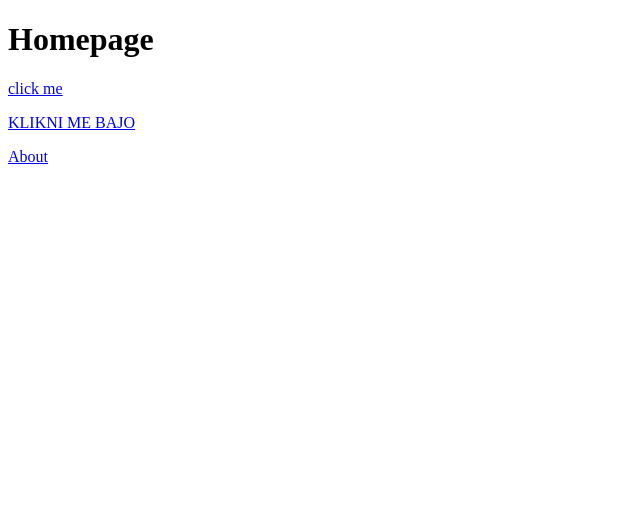
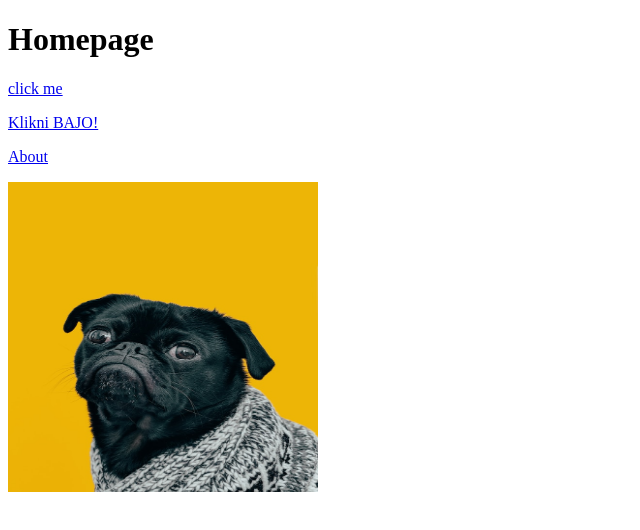
Before and after one commit to jurkenik/git-test, a plain HTML site: page odin-links-and-images/index.html in a window 1280 px wide. Shown: the whole page, without its empty margins (0-640 px from the left). Drawn offline with Linux system fonts and the light colour scheme.

Commit message:
Finished with images and links, going to good commits

```diff
--- a/odin-links-and-images/index.html
+++ b/odin-links-and-images/index.html
@@ -7,12 +7,14 @@
 
     <body>
         <h1>Homepage</h1>
-        <!--Ovjde smo postavili link koji pri kliku otvara odredisnu stranicu u otvorenom prozoru-->
+        <!--Ovdje smo postavili link koji pri kliku otvara odredisnu stranicu u otvorenom prozoru-->
         <a href="https://www.theodinproject.com/about">click me</a>
         <p></p>
-        <!--Ovjde smo postavili link koji pri kliku otvara odredisnu stranicu u NOVOM prozoru. REL odrecuje relaciju izmedu otvorene stranice i poveznice-->
-        <a href="https://www.republika.rs/data/images/2023-03-03/447666_hvataj_orig.webp?t=1689331197" target="blank" rel="noopener noreferrer">KLIKNI ME BAJO</a>
+        <!--Ovdje smo postavili link koji pri kliku otvara odredisnu stranicu u NOVOM prozoru. REL odrecuje relaciju izmedu otvorene stranice i poveznice-->
+        <a href="https://www.theodinproject.com/about" target="_blank" rel="noopener noreferrer">Klikni BAJO!</a>
         <p></p>
         <a href="./pages/about.html">About</a>
+        <p></p>
+        <img src="./images/dog.jpg" alt="Socan pasic" height="310" width="310">
     </body>
 </html>
```
Also changed, not shown: odin-links-and-images/pages/about.html (+2 -0 lines), odin-links-and-images/images/dog.jpg (added).
